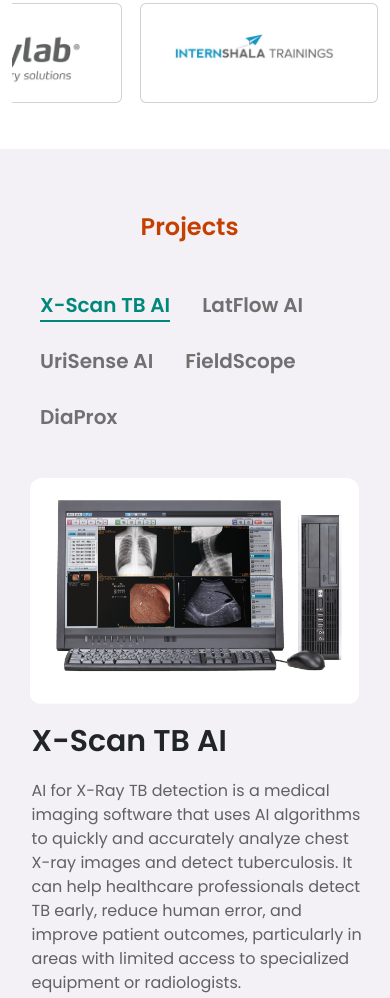
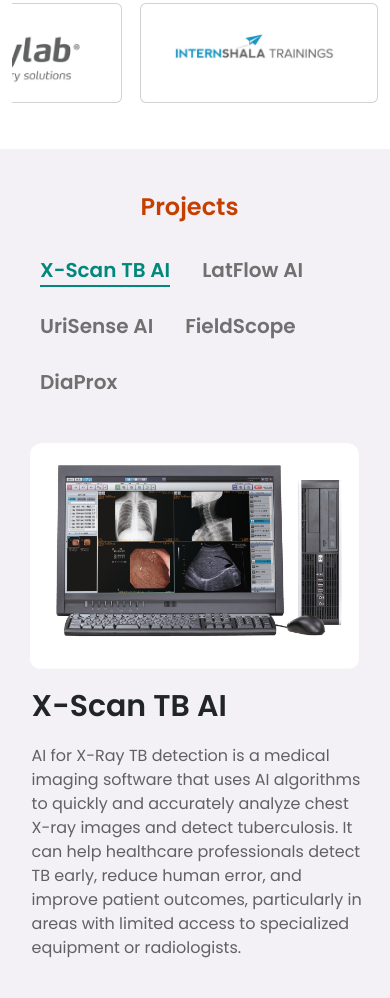
Before and after one commit to Akshay0014/Alemeno_frontend, a plain HTML site: page index.html in a window 390 px wide. Shown: the part 1669-2667 px from the top of the page. Drawn offline with nearby package versions, Linux system fonts and the light colour scheme.

Commit message:
further improvements

```diff
--- a/static/projects.css
+++ b/static/projects.css
@@ -44,7 +44,7 @@
   font-weight: 600;
   line-height: 36px;
   letter-spacing: 0em;
-  margin-bottom: 45px;
+  margin-bottom: 30px;
   color: #C53F00;
 }
 .frame-parent2 {
@@ -186,7 +186,7 @@ margin-bottom: 10px;
   .projects-root {
     margin-left: -12px;
     margin-right: -12px;
-    padding-top: 60px;
+    padding-top: 40px;
     background-color: rgba(63, 0, 111, 0.06);
     padding-bottom: 40px;
     padding-right: 3%;
```
